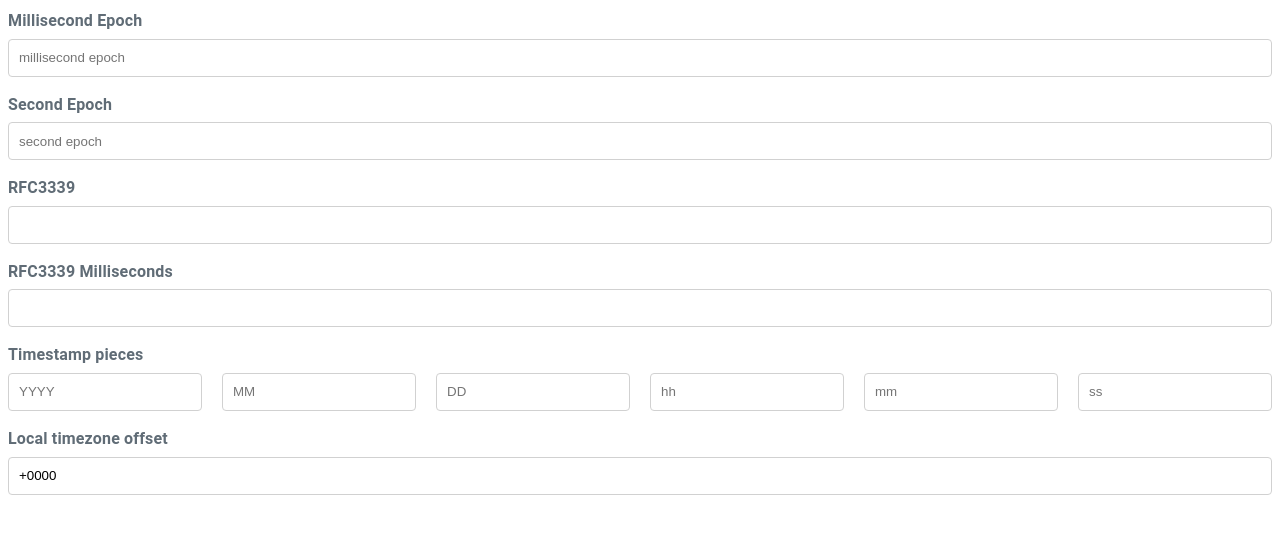
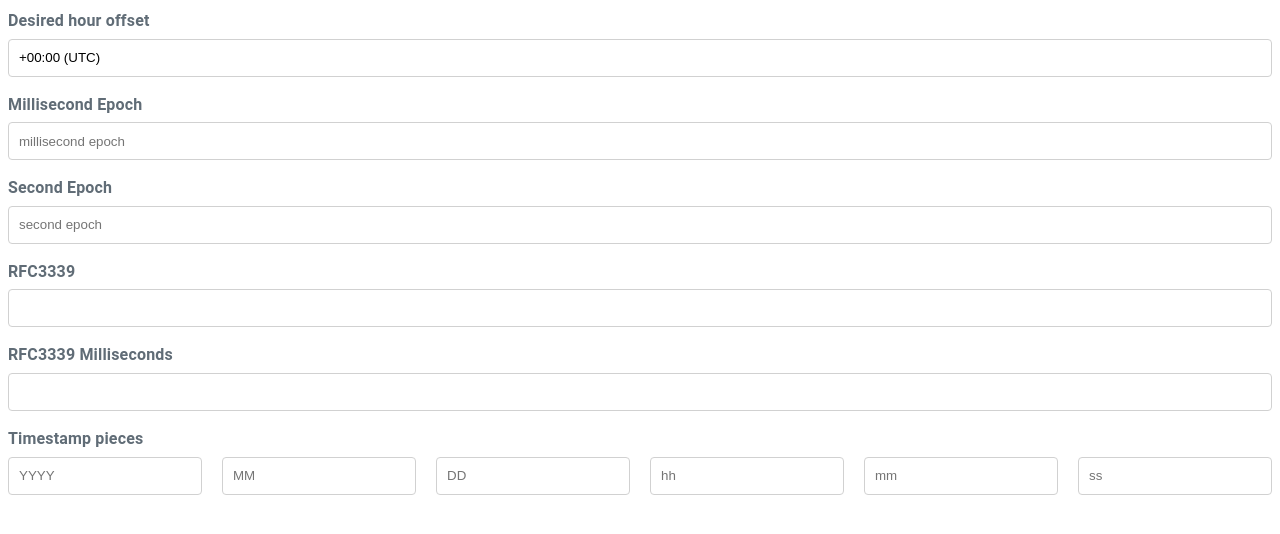
Before and after one commit to ifo/timely, a plain HTML site: page index.html in a window 1280 px wide. Drawn offline with nearby package versions, Linux system fonts and the light colour scheme.

Commit message:
Add offset picker, use offset for all times

```diff
--- a/index.html
+++ b/index.html
@@ -11,6 +11,38 @@
 </head>
 
 <body>
+  <div class="row">
+    <div class="column">
+      <label>Desired hour offset</label>
+      <select id="offset">
+        <option value="-11:00">-11:00</option>
+        <option value="-10:00">-10:00</option>
+        <option value="-09:00">-09:00</option>
+        <option value="-08:00">-08:00</option>
+        <option value="-07:00">-07:00</option>
+        <option value="-06:00">-06:00</option>
+        <option value="-05:00">-05:00</option>
+        <option value="-04:00">-04:00</option>
+        <option value="-03:00">-03:00</option>
+        <option value="-02:00">-02:00</option>
+        <option value="-01:00">-01:00</option>
+        <option value="+00:00">+00:00 (UTC)</option>
+        <option value="+01:00">+01:00</option>
+        <option value="+02:00">+02:00</option>
+        <option value="+03:00">+03:00</option>
+        <option value="+04:00">+04:00</option>
+        <option value="+05:00">+05:00</option>
+        <option value="+06:00">+06:00</option>
+        <option value="+07:00">+07:00</option>
+        <option value="+08:00">+08:00</option>
+        <option value="+09:00">+09:00</option>
+        <option value="+10:00">+10:00</option>
+        <option value="+11:00">+11:00</option>
+        <option value="+12:00">+12:00</option>
+      </select>
+    </div>
+  </div>
+
   <div class="row">
     <div class="column">
       <label>Millisecond Epoch</label>
@@ -72,19 +104,12 @@
       <input type="text" placeholder="ss" id="second" />
     </div>
   </div>
-
-  <div class="row">
-    <div class="column">
-      <label>Local timezone offset</label>
-      <input type="text" id="timezone" />
-    </div>
-  </div>
-
 </body>
 
 <script src="js/moment.js"></script>
 <script>
-  var milliEpoch = new function () { this.elem = document.getElementById("milliEpoch"); }
+  var offset = document.getElementById("offset")
+    , milliEpoch = new function () { this.elem = document.getElementById("milliEpoch"); }
     , secondEpoch = new function () { this.elem = document.getElementById("secondEpoch"); }
     , rfc3339 = new function () { this.elem = document.getElementById("rfc3339"); }
     , rfc3339milli = new function () { this.elem = document.getElementById("rfc3339milli"); }
@@ -98,30 +123,28 @@
       this.arr = [this.year, this.month, this.day, this.hour, this.minute, this.second];
     }
     , timeElements = [milliEpoch, secondEpoch, rfc3339, rfc3339milli, parts]
-    , timezoneDiv = document.getElementById("timezone")
     ;
 
-  timezoneDiv.value = moment().format("ZZ");
+  setSelectValue(offset, moment().format("Z"));
 
-  milliEpoch.set = function(time) { this.elem.value = moment(time).valueOf(); };
-  secondEpoch.set = function(time) { this.elem.value = moment(time).unix(); };
-  rfc3339.set = function(time) { this.elem.value = moment(time).utc().format(); };
-  rfc3339milli.set = function(time) { this.elem.value = moment(time).utc().toISOString(); };
+  milliEpoch.set = function(time, _) { this.elem.value = time.valueOf(); };
+  secondEpoch.set = function(time, _) { this.elem.value = time.unix(); };
+  rfc3339.set = function(time) { this.elem.value = time.format(); };
+  rfc3339milli.set = function(time) { this.elem.value = time.toISOString(); };
   parts.set = function(time) {
-    let t = moment(time).utc();
-    this.year.value = t.year();
-    this.month.value = t.month() + 1;
-    this.day.value = t.date();
-    this.hour.value = t.hour();
-    this.minute.value = t.minute();
-    this.second.value = t.second();
+    this.year.value = time.year();
+    this.month.value = time.month() + 1;
+    this.day.value = time.date();
+    this.hour.value = time.hour();
+    this.minute.value = time.minute();
+    this.second.value = time.second();
   };
 
   milliEpoch.get = function() { return moment(parseInt(this.elem.value, 10)); };
   secondEpoch.get = function() { return moment.unix(parseInt(this.elem.value, 10)); };
   rfc3339.get = function() { return moment(this.elem.value); };
   rfc3339milli.get = function() { return moment(this.elem.value); };
-  parts.get = function (time) {
+  parts.get = function () {
     let d = new Date(
       this.year.value,
       this.month.value - 1,
@@ -133,16 +156,24 @@
     return moment(d);
   };
 
-  milliEpoch.elem.onkeyup = () => updateTimes(milliEpoch, filterSelf(milliEpoch, timeElements));
-  secondEpoch.elem.onkeyup = () => updateTimes(secondEpoch, filterSelf(secondEpoch, timeElements));
-  rfc3339.elem.onkeyup = () => updateTimes(rfc3339, filterSelf(rfc3339, timeElements));
-  rfc3339milli.elem.onkeyup = () => updateTimes(rfc3339milli, filterSelf(rfc3339milli, timeElements));
+  offset.onchange = () => {
+    if (milliEpoch.elem.value !== "") {
+      let time = milliEpoch.get();
+      updateTimes(time.utcOffset(offset.value), timeElements)
+    } else {
+      updateTimes(moment().utcOffset(offset.value), timeElements)
+    }
+  }
+
+  milliEpoch.elem.onkeyup = () => updateTimes(milliEpoch.get().utcOffset(offset.value), filterSelf(milliEpoch, timeElements));
+  secondEpoch.elem.onkeyup = () => updateTimes(secondEpoch.get().utcOffset(offset.value), filterSelf(secondEpoch, timeElements));
+  rfc3339.elem.onkeyup = () => updateTimes(rfc3339.get().utcOffset(offset.value), filterSelf(rfc3339, timeElements));
+  rfc3339milli.elem.onkeyup = () => updateTimes(rfc3339milli.get().utcOffset(offset.value), filterSelf(rfc3339milli, timeElements));
   parts.arr.forEach(element => {
-    element.onkeyup = () => updateTimes(parts, filterSelf(parts, timeElements));
+    element.onkeyup = () => updateTimes(parts.get().utcOffset(offset.value), filterSelf(parts, timeElements));
   });
 
-  function updateTimes(from, toArray) {
-    let time = from.get();
+  function updateTimes(time, toArray) {
     toArray.forEach(element => {
       element.set(time);
     });
@@ -153,6 +184,15 @@
       return e != elem;
     });
   }
+
+  function setSelectValue(elem, value) {
+    for (let i = 0; i < elem.options.length; i++) {
+      if (elem.options[i].value == value) {
+        elem.options[i].selected = true;
+        return;
+      }
+    }
+  }
 </script>
 
 </html>
```
